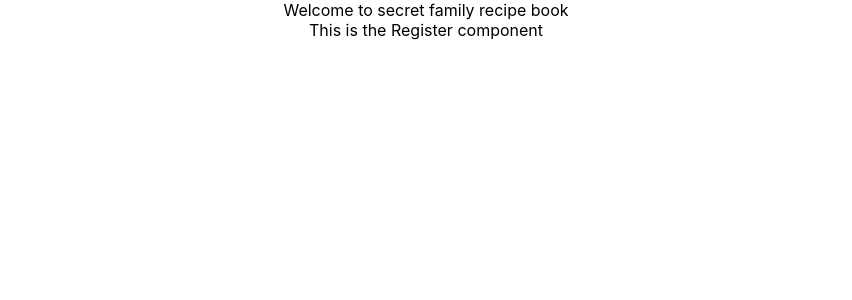
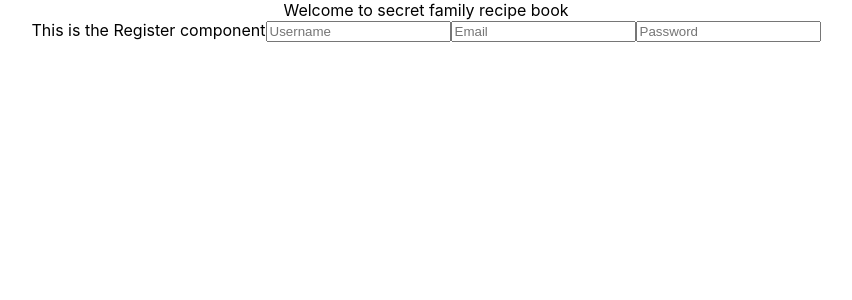
Before and after one commit to Bug-Crushers/Recipe-FE, a React (Create React App) app: page /register in a window 1280 px wide. Shown: the top 300 px of the page, without its empty margins (214-1066 px from the left). Built offline with nearby package versions, Linux system fonts and the light colour scheme.

Commit message:
connected the login and register to redux

```diff
--- a/src/Components/Login.js
+++ b/src/Components/Login.js
@@ -9,7 +9,9 @@ function Login(props) {
 
         <div>
             Here is the Login component
-            <input type='text' />
+            <input type='text' placeholder='Username'/>
+            <input type='email;' placeholder='Email'/>
+            <input type='password' placeholder='Password'/>
         </div>
     )
 }
--- a/src/Components/Register.js
+++ b/src/Components/Register.js
@@ -1,10 +1,28 @@
 import React from 'react';
+import {connect} from 'react-redux';
+import {register} from '../Redux/actionCreators';
 
-function Register(){
+function Register(props){
+    console.log(props);
     return(
         <div>
             This is the Register component
+            <input type='text' placeholder='Username'/>
+            <input type='email;' placeholder='Email'/>
+            <input type='password' placeholder='Password'/>
         </div>
     )
 }
-export default Register;
+
+const mapStateToProps = store => {
+    return{
+        loading: store.authReducer.loading,
+        token: store.authReducer.token,
+        error: store.authReducer.error,
+    }
+}
+
+const mapDispatchToProps = {
+    register
+}
+export default connect(mapStateToProps, mapDispatchToProps)(Register);
```
